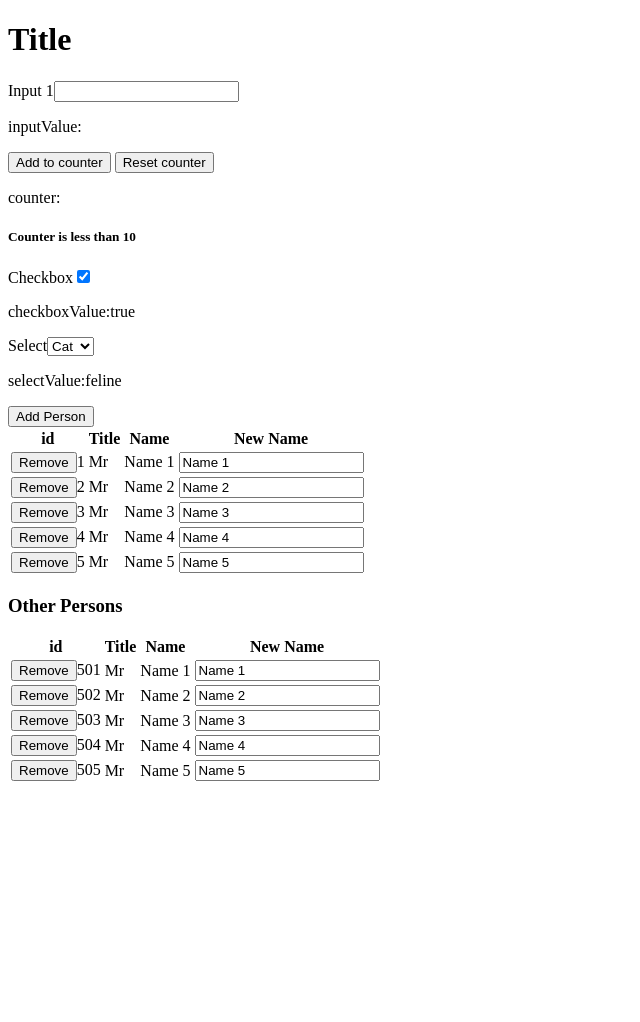
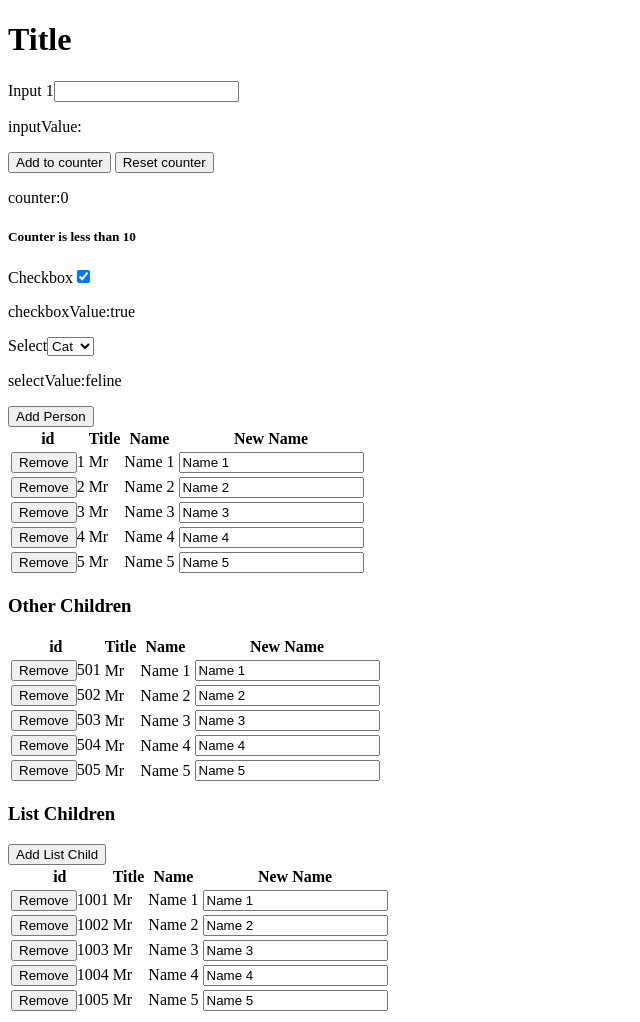
Before and after one commit to Martlark/DeclareMVC, a Flask app: page / in a window 1280 px wide. Shown: the whole page, without its empty margins (0-640 px from the left). Before the commit the page ends 781 px from the top, so only its background shows below. Run offline with Flask 2, Linux system fonts and the light colour scheme.

Commit message:
Remove interval loop.  Use click/set methods to fire update event.

```diff
--- a/example_python/static/declare_mvc.js
+++ b/example_python/static/declare_mvc.js
@@ -5,11 +5,23 @@
         $(document).ready(() => this._start());
     }
 
+    addChild(child, childrenProp) {
+        childrenProp = childrenProp || this.children;
+        child._parent = this;
+        child._parentList = childrenProp;
+        if (typeof childrenProp == Array) {
+            childrenProp.push(child);
+        } else {
+            childrenProp[child.id] = child
+        }
+        this.mutated();
+    }
+
     _evalError(thing, _context) {
         try {
             return eval(thing);
         } catch (e) {
-            console.log(e, thing);
+            console.error(e, thing);
         }
         return null;
     }
@@ -35,17 +47,23 @@
         return [_context, m]
     }
 
+    mutated() {
+        /**
+         * update elements on the page after something may have
+         * changed
+         */
+        if (this._dataRepeat()) {
+            this._dataValue();
+        }
+        this._dataText();
+        this._dataVisible();
+    }
+
     _start() {
         this._dataValue(); // set initial input type values
         this._dataSet(); // set updaters from inputs
         this._dataClick(); // set clicks
-        setInterval(() => {
-            if (this._dataRepeat()) {
-                this._dataValue();
-            }
-            this._dataText();
-            this._dataVisible();
-        }, 100);
+        this.mutated();
     }
 
     _dataClick() {
@@ -54,7 +72,8 @@
          */
         $("body").on('click', "[data-click]", el => {
             const [_context, m] = this._dataGetContext(el.target, $(el.target).data('click'));
-            this._evalError(m, _context);
+            if(!this._evalError(m, _context))
+                this.mutated();
         });
     }
 
@@ -116,8 +135,7 @@
     _dataText() {
         $("[data-text]", this._parentSelector).each((index, el) => {
             const [_context, m] = this._dataGetContext(el, $(el).data('text'));
-            let text = this._evalError(m, _context) || '';
-            text = text.toString();
+            let text = this._evalError(m, _context).toString();
             const el_text = $(el).text();
             if (text !== el_text) {
                 $(el).text(text);
@@ -167,6 +185,7 @@
                 setter = `${m}=${v}`
             }
             this._evalError(setter, _context);
+            this.mutated();
         };
         $("[data-set]", this._parentSelector).each((index, el) => set(el));
         $(this._parentSelector).on('keyup change', "[data-set]", evt => set(evt.target));
--- a/example_python/static/index.js
+++ b/example_python/static/index.js
@@ -4,10 +4,15 @@
         this.title = props.title;
         this.name = props.name;
         this._parentList = props._parentList;
+        this._parent = props._parent;
     }
 
     clickRemovePerson() {
         delete this._parentList[this.id];
+    }
+
+    clickRemoveListPerson() {
+        this._parent.listChildren = this._parent.listChildren.filter(p => p.id !== this.id);
     }
 }
 
@@ -20,26 +25,29 @@
         this.selectValue = 'feline';
         this.animals = [{value: 'dog', label: 'Dog'}, {value: 'feline', label: 'Cat'}];
         this.otherChildren = {};
+        this.listChildren = [];
         $(document).ready(() => {
             $.ajax('/names').then(results => {
-                results.forEach(child => this.addChild(child.id, new PersonModel(child)));
+                results.forEach(child => this.addChild(new PersonModel(child)));
                 results.forEach(child => {
-                    child._parentList = this.otherChildren;
                     child.id += 500;
-                    this.otherChildren[child.id] = new PersonModel(child);
+                    this.addChild(new PersonModel(child), this.otherChildren);
+                    child.id += 500;
+                    this.addChild(new PersonModel(child), this.listChildren);
                 });
             });
         });
     }
 
-    addChild(id, child) {
-        child._parentList = this.children;
-        this.children[id] = child;
+    clickAddPerson() {
+        const id = Math.round(Math.random() * 100000);
+        this.addChild(new PersonModel({id: id, name: `Person ${id}`, title: 'Mrs'}));
+        return true;
     }
 
-    clickAddPerson() {
+    clickAddListPerson() {
         const id = Math.round(Math.random() * 100000);
-        this.addChild(id, new PersonModel({id: id, name: `Person ${id}`, title: 'Mrs'}));
+        this.listChildren.push(new PersonModel({id: id, name: `Added Person ${id}`, title: 'Mrs'}));
     }
 
     clickButton1() {
--- a/example_python/templates/index.html
+++ b/example_python/templates/index.html
@@ -49,7 +49,7 @@
         </tr>
     </tbody>
 </table>
-<h3>Other Persons</h3>
+<h3>Other Children</h3>
 <table>
     <thead>
     <tr>
@@ -68,5 +68,26 @@
         </tr>
     </tbody>
 </table>
+<h3>List Children</h3>
+<button data-click="clickAddListPerson()">Add List Child</button>
+
+<table>
+    <thead>
+    <tr>
+        <th>id</th>
+        <th>Title</th>
+        <th>Name</th>
+        <th>New Name</th>
+    </tr>
+    </thead>
+        <tbody data-repeat="listChildren">
+        <tr>
+            <td><button data-click="clickRemoveListPerson()">Remove</button><span data-text="id"></span></td>
+            <td data-text="title"></td>
+            <td data-text="name"></td>
+            <td><input data-set="name"></td>
+        </tr>
+    </tbody>
+</table>
 </body>
 </html>
```
Also changed, not shown: README.md.
